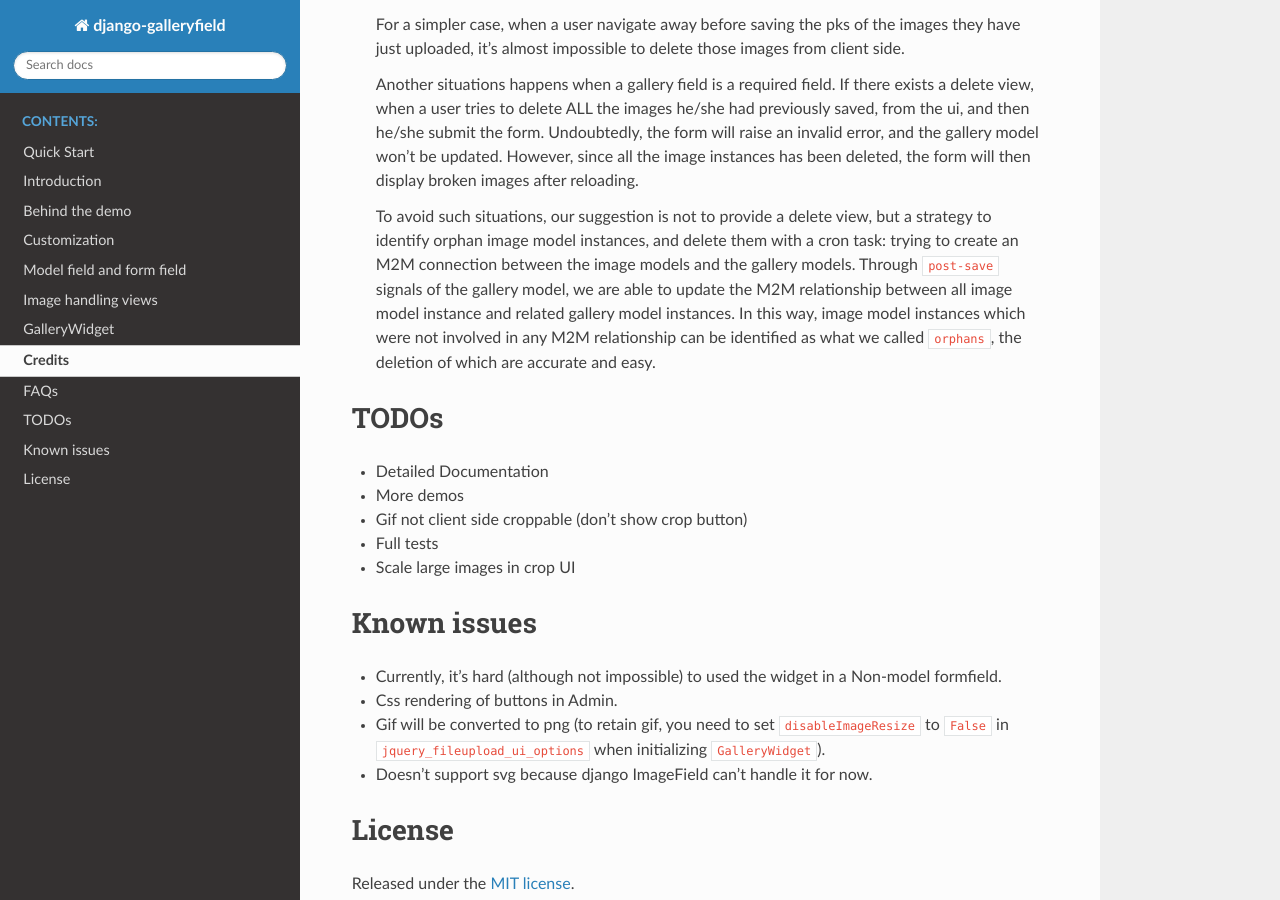
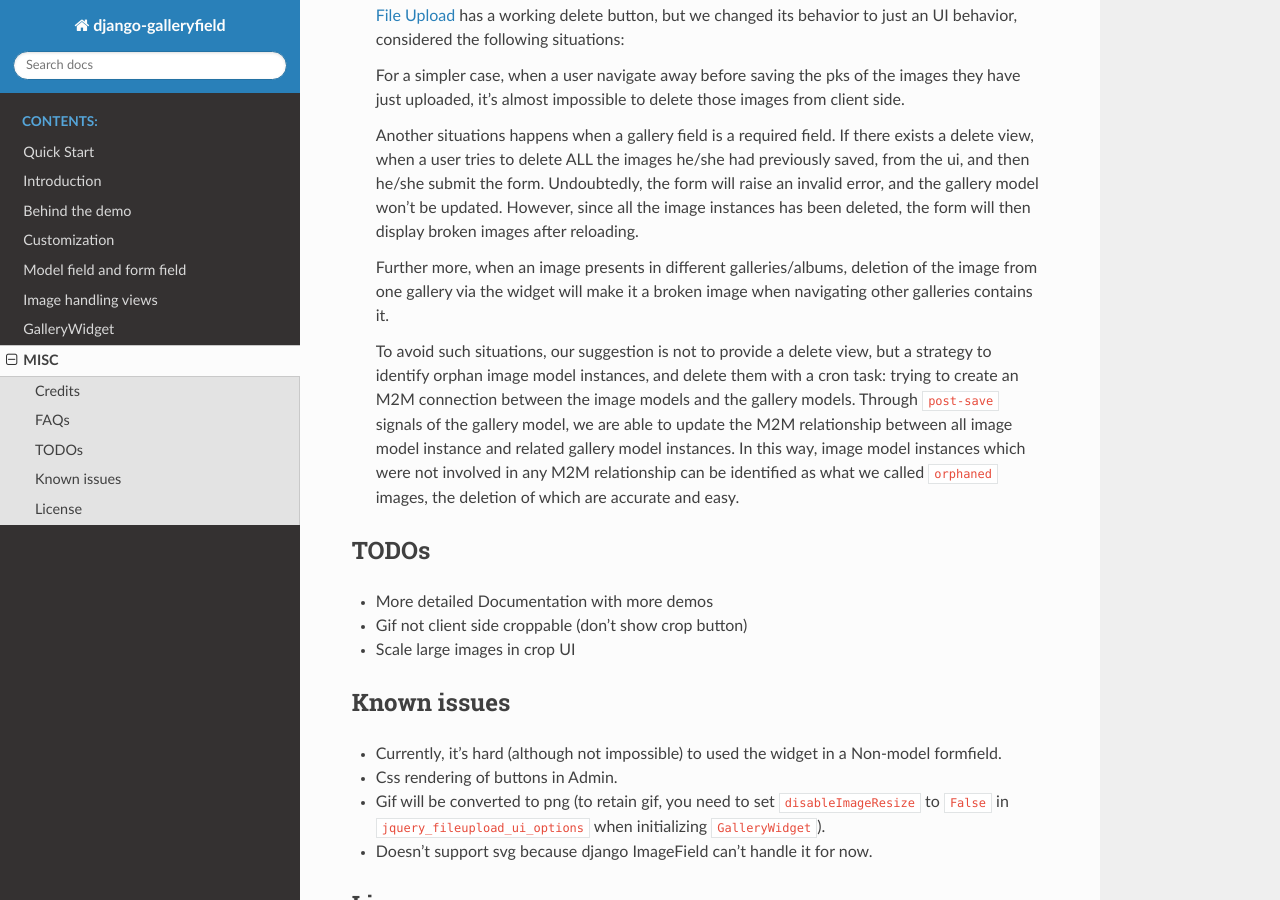
Before and after one commit to dzhuang/django-galleryfield, a Sphinx documentation site: the page built from docs/source/misc.rst, in a window 1280 px wide and 900 px high, scrolled down 532 px. Built offline with Sphinx 7.4.7 and the Read the Docs theme 2.0.0, drawn with Linux system fonts in a browser that asks for light colours; pages that are not in the unit, such as notebooks, are missing from menus.

```diff
--- a/docs/source/about_demo.rst
+++ b/docs/source/about_demo.rst
@@ -17,7 +17,7 @@
 whether requested users are qualified to modify or potentially delete existing
 image instances.
 
-Further, If you look into ``galleryfield.urls`` and ``galleryfield.views``,
+Further, If you look into ``galleryfield.urls`` and ``galleryfield.image_views``,
 you will see 3 class-based views:
 
 - :class:`galleryfield.image_views.BuiltInImageCreateView` for uploading images,
--- a/docs/source/intro.rst
+++ b/docs/source/intro.rst
@@ -58,7 +58,7 @@
 
 - Currently, no actual delete of image model instance will be done through the web UI.
   However, as each image saved as an image model instance, we propose a workaround
-  strategy to identify and delete the `orphan` images instances (see in FAQ).
+  strategy to identify and delete the `orphaned` images instances (see in FAQ).
 
 - There's no direct way to add an image in a gallery to another gallery through the web
   UI, although the data models allow doing so.
@@ -100,3 +100,7 @@
 - `django-upload-form <https://github.com/morlandi/django-upload-form>`_
    It solved the problem of uploading multiple images from the frontend via a form.
    But the form is handling images, not the collection of images.
+
+- `django-imaging <https://github.com/pielgrzym/django-imaging>`_
+   It also introduced a new type of field called ``ImagingField``, however, it doesn't
+   support more than one ``ImagingField`` per model.
--- a/docs/source/misc.rst
+++ b/docs/source/misc.rst
@@ -1,5 +1,8 @@
+MISC
+======
+
 Credits
-===============
+**********
 
 -  `jQuery File
    Upload <https://github.com/blueimp/jQuery-File-Upload/wiki/Options>`_
@@ -14,7 +17,7 @@
 
 
 FAQs
-===============
+**********
 - Q: Why there isn't a delete view for image in the widget?
 
 - A: Image upload behavior is much more complex than generic form views. Actually, the `jQuery File Upload <https://github.com/blueimp/jQuery-File-Upload/wiki/Options>`__ has a     working delete button, but we changed its behavior to just an UI behavior, considered the following situations:
@@ -27,24 +30,25 @@
   and the gallery model won't be updated. However, since all the image instances has been deleted, the form will then display broken images
   after reloading.
 
+  Further more, when an image presents in different galleries/albums, deletion of the image from one gallery via the widget
+  will make it a broken image when navigating other galleries contains it.
+
   To avoid such situations, our suggestion is not to provide a delete view, but a strategy to identify orphan image model instances, and
   delete them with a cron task: trying to create an M2M connection between the image models and the gallery models.
   Through ``post-save`` signals of the gallery model, we are able to update the M2M relationship
   between all image model instance and related gallery model instances. In this way, image model instances which were not
-  involved in any M2M relationship can be identified as what we called ``orphans``, the deletion of which are accurate and easy.
+  involved in any M2M relationship can be identified as what we called ``orphaned`` images, the deletion of which are accurate and easy.
 
 
 TODOs
-===============
+**********
 
--  Detailed Documentation
--  More demos
+-  More detailed Documentation with more demos
 -  Gif not client side croppable (don't show crop button)
--  Full tests
 -  Scale large images in crop UI
 
 Known issues
-===============
+********************
 
 -  Currently, it's hard (although not impossible) to used the widget in a Non-model formfield.
 -  Css rendering of buttons in Admin.
@@ -53,5 +57,5 @@
 
 
 License
-===============
+**********
 Released under the `MIT license <https://opensource.org/licenses/MIT>`__.
--- a/docs/source/settings.rst
+++ b/docs/source/settings.rst
@@ -133,5 +135,7 @@
 .. warning::
    Options ``previewMaxWidth`` and ``previewMaxHeight`` were ignored in favor of
    :setting:`thumbnail settings <settings_thumbnails>`.
+   Option ``maxNumberOfFiles`` will be ignored and should be configured in the formfield.
+   See example in :class:`galleryfield.fields.GalleryFormField`.
    Options ``fileInput``, ``paramName`` and ``singleFileUploads`` were also
    ignored (overridden).
```
Also changed, not shown: other parts of docs/source/settings.rst (+2 -0 lines), 2 other files.
